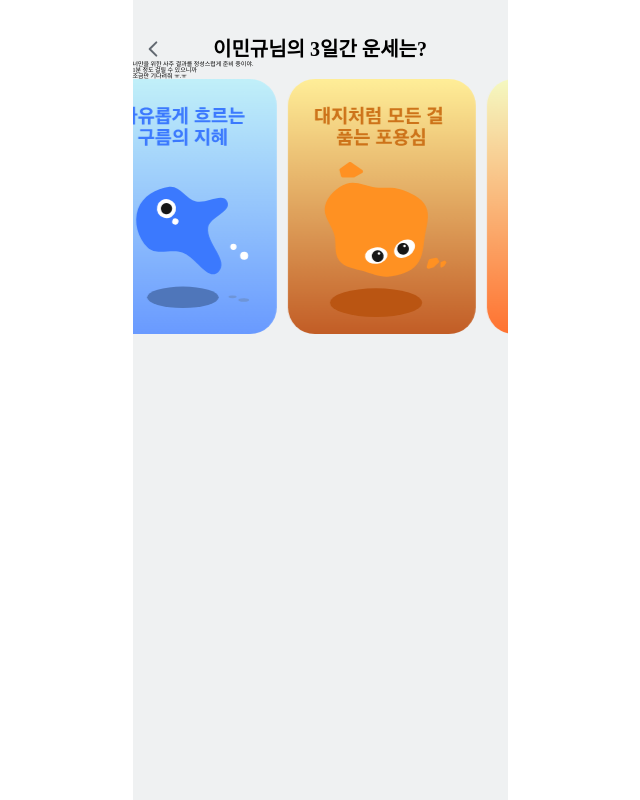
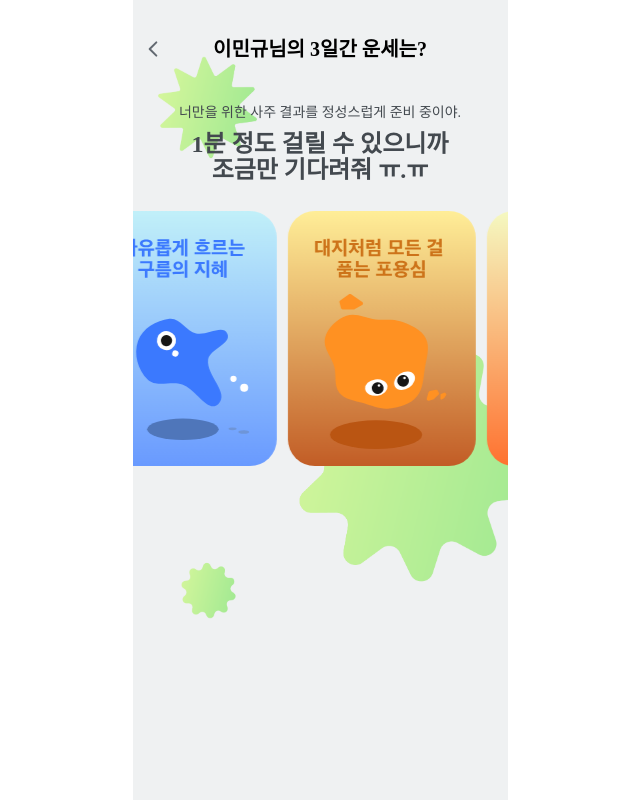
Before and after one commit to minjeoong/35-SOPKATHON-WEB-Team1, a React (Vite) app: page /loading in a window 1280 px wide. Shown: the whole page, without its empty margins (320-960 px from the left). Built offline with nearby package versions, Linux system fonts and the light colour scheme; a web font is replaced by a local one.

Commit message:
style: 캐러셀 제외 레이아웃 구현

```diff
--- a/src/pages/LoadingPage/Loading.style.js
+++ b/src/pages/LoadingPage/Loading.style.js
@@ -1,7 +1,42 @@
+import bg_img from '@/assets/img/loading_bg.png';
+import { theme } from '@/styles/theme';
 import { css } from '@emotion/react';
+
+export const wrapper = css`
+	background-image: url(${bg_img});
+	background-size: contain;
+	background-repeat: no-repeat;
+
+	width: 37.5rem;
+	height: 66.7rem;
+`;
 
 export const slider = css`
 	.slick-slide {
 		width: 189px !important;
 	}
 `;
+
+export const noticeLayout = css`
+	display: flex;
+
+	flex-direction: column;
+	justify-content: center;
+
+	padding: 4.2rem 0 2.8rem 0;
+
+	gap: 0.8rem;
+
+	text-align: center;
+`;
+
+export const description = css`
+	color: ${theme.colors.gray50};
+	${theme.fonts.body2}
+`;
+
+export const wait = css`
+	color: ${theme.colors.gray50};
+
+	${theme.fonts.title1}
+`;
--- a/src/pages/LoadingPage/LoadingPage.jsx
+++ b/src/pages/LoadingPage/LoadingPage.jsx
@@ -16,9 +16,9 @@ const LoadingPage = () => {
 	};
 
 	return (
-		<>
+		<div css={S.wrapper}>
 			<Header>이민규님의 3일간 운세는?</Header>
-			<div>
+			<div css={S.noticeLayout}>
 				<p css={S.description}>
 					너만을 위한 사주 결과를 정성스럽게 준비 중이야.
 				</p>
@@ -34,7 +34,7 @@ const LoadingPage = () => {
 					</div>
 				))}
 			</Slider>
-		</>
+		</div>
 	);
 };
 
```
Also changed, not shown: src/assets/img/loading_bg.png (added).
